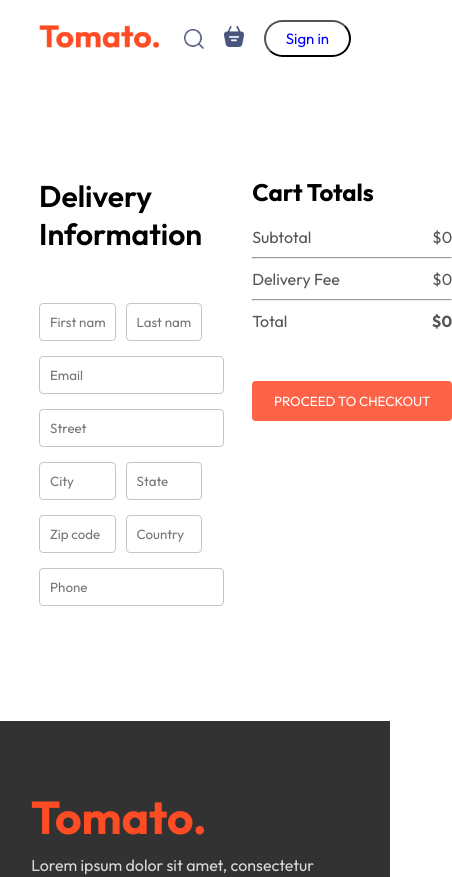
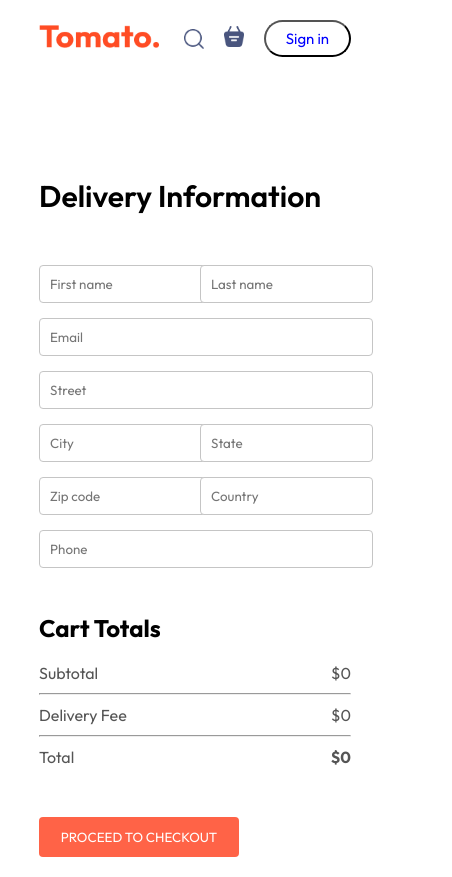
Before and after one commit to navsharma15/Food-App, a React (Vite) app: page /Food-App/order in a window 390 px wide. Shown: the top 877 px of the page, 452 px wide, since content can reach past the window. Built offline with nearby package versions, Linux system fonts and the light colour scheme.

Commit message:
make responsive placeorder page

```diff
--- a/src/pages/PlaceOrder/PlaceOrder.css
+++ b/src/pages/PlaceOrder/PlaceOrder.css
@@ -1,38 +1,60 @@
-.place-order{
+.place-order {
   display: flex;
   align-items: start;
   justify-content: space-between;
   gap: 50px;
   margin-top: 100px;
 }
-.place-order-left{
+
+.place-order-left {
   width: 100%;
-    max-width: max(30%,500px);
+  max-width: max(30%, 500px);
 }
-.place-order-left .title{
+
+.place-order-left .title {
   font-size: 30px;
   font-weight: 600;
   margin-bottom: 50px;
 }
-.place-order-left input{
+
+.place-order-left input {
   margin-bottom: 15px;
   width: 100%;
   padding: 10px;
   border: 1px solid #c5c5c5;
   border-radius: 4px;
-    outline-color:tomato ;
+  outline-color: tomato;
 }
 
-.place-order-left .multi-fields{
+.place-order-left .multi-fields {
   display: flex;
   gap: 10px;
 }
 
-.place-order-right{
+/* Right Section */
+.place-order-right {
   width: 100%;
-    max-width: max(40%,500px);
+  max-width: max(40%, 500px);
 }
 
-.place-order .cart-total button{
+.place-order .cart-total button {
   margin-top: 30px;
 }
+
+/* ✅ Mobile Responsive Fix (Keep 2 inputs per row) */
+@media (max-width: 768px) {
+  .place-order {
+    flex-direction: column;
+    gap: 30px;
+  }
+
+  .place-order-left .multi-fields {
+    display: grid;
+    grid-template-columns: repeat(2, 1fr);
+    gap: 10px;
+  }
+
+  .place-order-left input {
+    width: 100%;
+  }
+}
```
Lines whose indentation alone changed are shown as unchanged.
